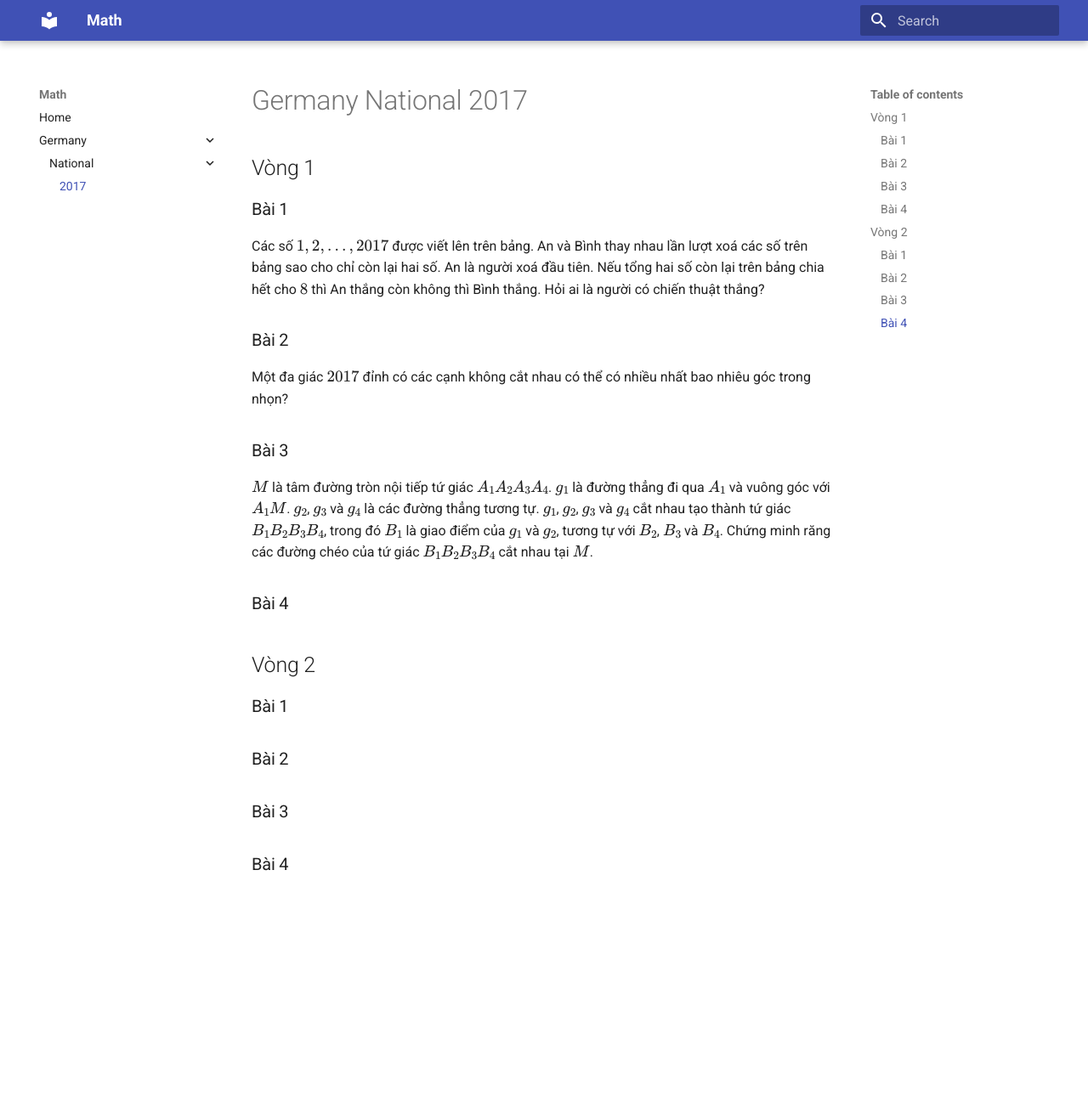
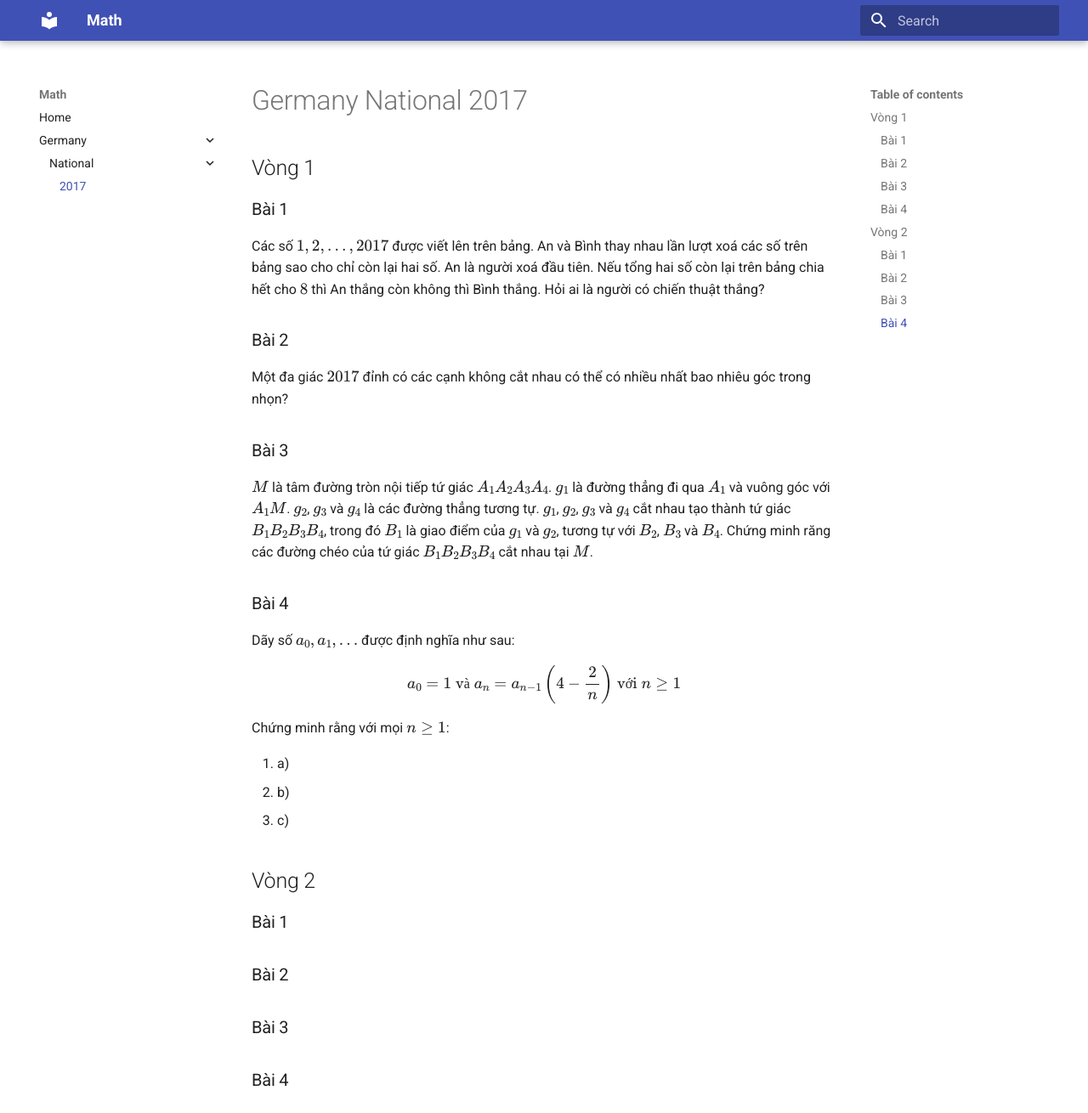
Before and after one commit to nam-truong-le/math, an MkDocs documentation site: the page built from docs/germany/national/2017.md, in a window 1280 px wide and 1310 px high. Shown: the whole window at 85% size. Built offline with MkDocs 1.6.1 and Material for MkDocs 9.7.7, drawn with Linux system fonts in a browser that asks for light colours; formulas are drawn with MathJax 3; old or Windows-style settings are respelled for this version of MkDocs.

Commit message:
Update 2017.md

```diff
--- a/docs/germany/national/2017.md
+++ b/docs/germany/national/2017.md
@@ -16,6 +16,20 @@ $M$ là tâm đường tròn nội tiếp tứ giác $A_1A_2A_3A_4$. $g_1$ là
 
 ### Bài 4
 
+Dãy số $a_0,a_1,\dots$ được định nghĩa như sau:
+
+$$
+a_0 = 1 \ \text{và}\ a_n = a_{n-1}\left( 4 - \frac{2}{n} \right) \ \text{với} \ n \geq 1
+$$
+
+Chứng minh rằng với mọi $n\geq 1$:
+
+<ol>
+  <li>a)</li>
+  <li>b)</li>
+  <li>c)</li>
+</ol>
+
 ## Vòng 2
 
 ### Bài 1
```
